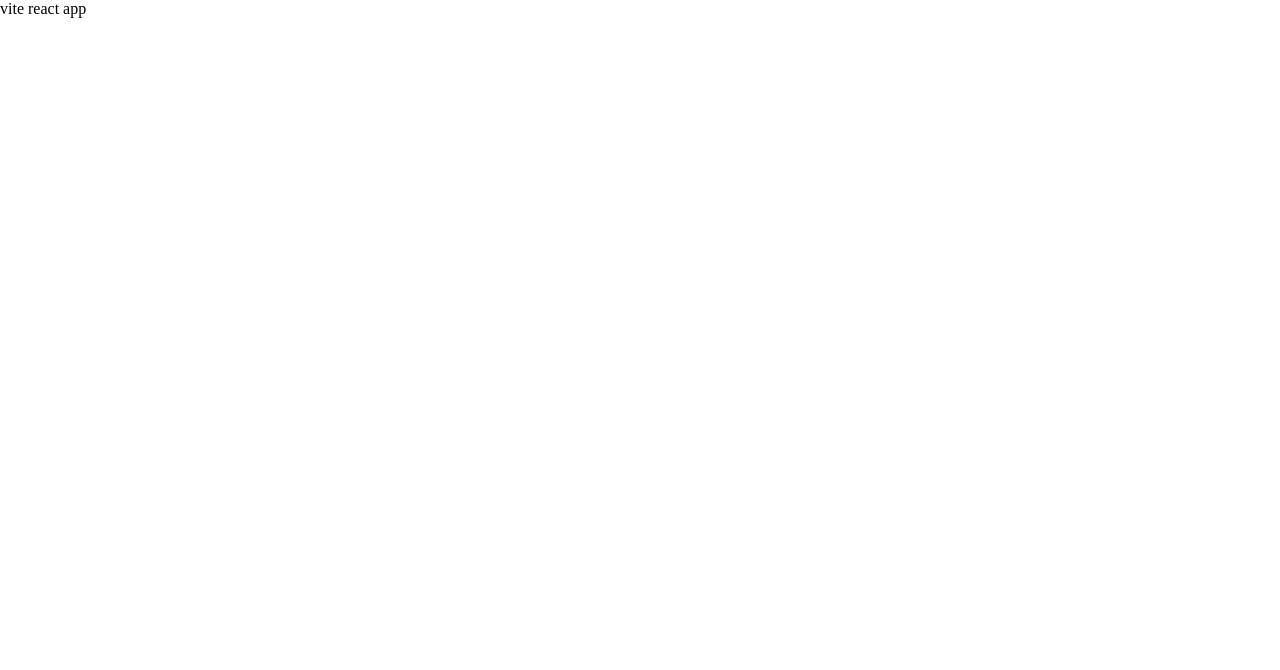
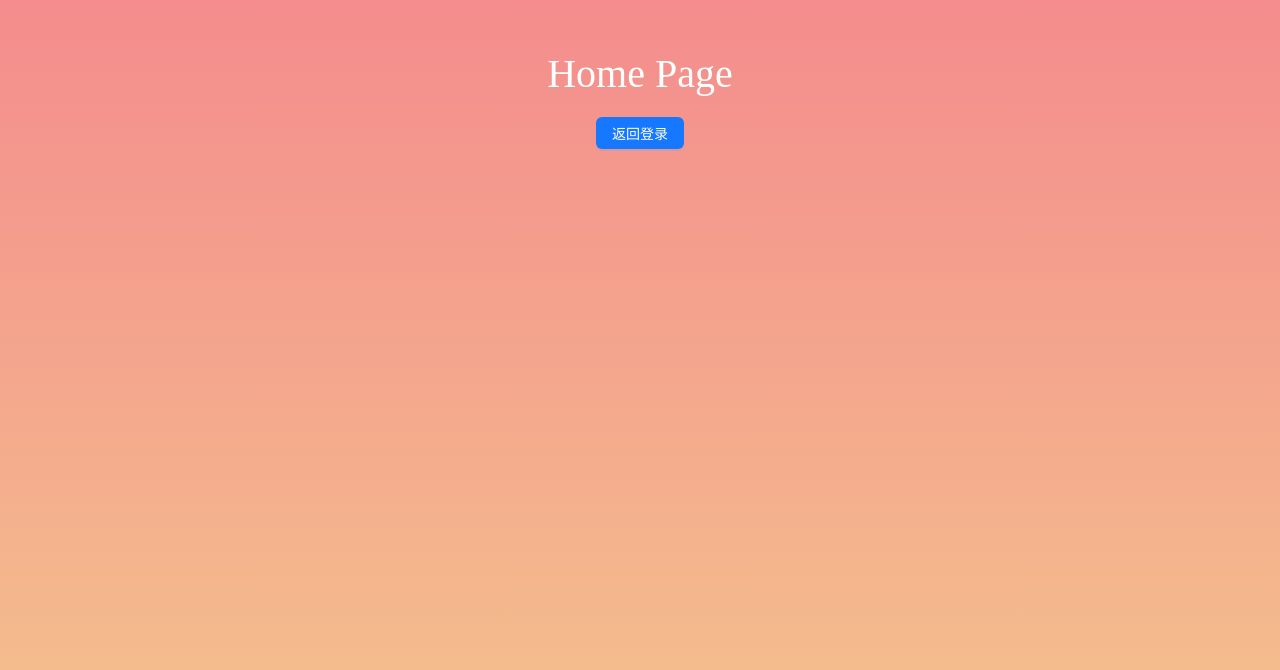
Before and after one commit to szwc/my-react-app, a React (Vite) app: page / in a window 1280 px wide. Shown: the top 670 px of the page. Built offline with nearby package versions, Linux system fonts and the light colour scheme.

Commit message:
feat: 路由提取，页面间路由跳转

```diff
--- a/src/App.jsx
+++ /dev/null
@@ -1,6 +0,0 @@
-import React from 'react'
-
-const App = (props) => {
-  return <div>vite react app</div>
-}
-export default App
--- /dev/null
+++ b/src/pages/Account/index.jsx
@@ -0,0 +1,16 @@
+import React from 'react'
+import { Button } from 'antd'
+import './index.less'
+
+function Account() {
+  return (
+    <div className="P-account">
+      <h1>Account Page</h1>
+      <div className="ipt-con">
+        <Button type="primary">返回登录</Button>
+      </div>
+    </div>
+  )
+}
+
+export default Account
--- /dev/null
+++ b/src/pages/Account/index.less
@@ -0,0 +1,19 @@
+.P-account {
+  position: absolute;
+  top: 0;
+  bottom: 0;
+  width: 100%;
+  background: linear-gradient(#f48c8d, #f4c58d);
+
+  h1 {
+    margin-top: 50px;
+    font-size: 40px;
+    text-align: center;
+    color: #fff;
+  }
+
+  .ipt-con {
+    margin: 20px auto 0;
+    text-align: center;
+  }
+}
--- /dev/null
+++ b/src/pages/Home/index.jsx
@@ -0,0 +1,26 @@
+import React from 'react'
+import { useNavigate } from 'react-router-dom'
+import { Button } from 'antd'
+import './index.less'
+
+function Home() {
+  // 创建路由钩子
+  const navigate = useNavigate()
+  return (
+    <div className="P-home">
+      <h1>Home Page</h1>
+      <div className="ipt-con">
+        <Button
+          type="primary"
+          onClick={() => {
+            navigate('/login')
+          }}
+        >
+          返回登录
+        </Button>
+      </div>
+    </div>
+  )
+}
+
+export default Home
--- /dev/null
+++ b/src/pages/Home/index.less
@@ -0,0 +1,19 @@
+.P-home {
+  position: absolute;
+  top: 0;
+  bottom: 0;
+  width: 100%;
+  background: linear-gradient(#f48c8d, #f4c58d);
+
+  h1 {
+    margin-top: 50px;
+    font-size: 40px;
+    text-align: center;
+    color: #fff;
+  }
+
+  .ipt-con {
+    margin: 20px auto 0;
+    text-align: center;
+  }
+}
--- /dev/null
+++ b/src/pages/login/index.jsx
@@ -0,0 +1,34 @@
+import React from 'react'
+import { useNavigate } from 'react-router-dom'
+import { Button, Input } from 'antd'
+import imgLogo from './tuzi.png'
+import './login.less'
+
+function Login() {
+  // 创建路由钩子
+  const navigate = useNavigate()
+  return (
+    <div className="P-login">
+      <img src={imgLogo} alt="" className="logo" />
+      <div className="ipt-con">
+        <Input placeholder="账号" />
+      </div>
+      <div className="ipt-con">
+        <Input.Password placeholder="密码" />
+      </div>
+      <div className="ipt-con">
+        <Button
+          type="primary"
+          block={true}
+          onClick={() => {
+            navigate('/home')
+          }}
+        >
+          登录
+        </Button>
+      </div>
+    </div>
+  )
+}
+
+export default Login
--- /dev/null
+++ b/src/pages/login/login.less
@@ -0,0 +1,18 @@
+.P-login {
+  position: absolute;
+  top: 0;
+  bottom: 0;
+  width: 100%;
+  background: #7adbcb;
+
+  .logo {
+    display: block;
+    margin: 50px auto 20px;
+  }
+
+  .ipt-con {
+    margin: 0 auto 20px;
+    width: 400px;
+    text-align: center;
+  }
+}
--- /dev/null
+++ b/src/router/index.jsx
@@ -0,0 +1,34 @@
+import React from 'react'
+import { createHashRouter, Navigate } from 'react-router-dom'
+import Login from '@/pages/login'
+import Home from '@/pages/Home'
+import Account from '@/pages/Account'
+
+// 全局路由
+export const globalRouters = createHashRouter([
+  // 对精确匹配"/login"，跳转Login页面
+  {
+    path: '/login',
+    element: <Login />
+  },
+  // 精确匹配"/home"，跳转Home页面
+  {
+    path: '/home',
+    element: <Home />
+  },
+  // 精确匹配"/account"，跳转Account页面
+  {
+    path: '/account',
+    element: <Account />
+  },
+  // 如果URL没有"#路由"，跳转Home页面
+  {
+    path: '/',
+    element: <Home />
+  },
+  // 未匹配，，跳转Login页面
+  {
+    path: '*',
+    element: <Navigate to="/login" />
+  }
+])
```
Also changed, not shown: src/main.jsx (+9 -18 lines), src/pages/login/tuzi.png (added), src/router.js (deleted), 1 other file (tests, documents, lock files or other folders).
